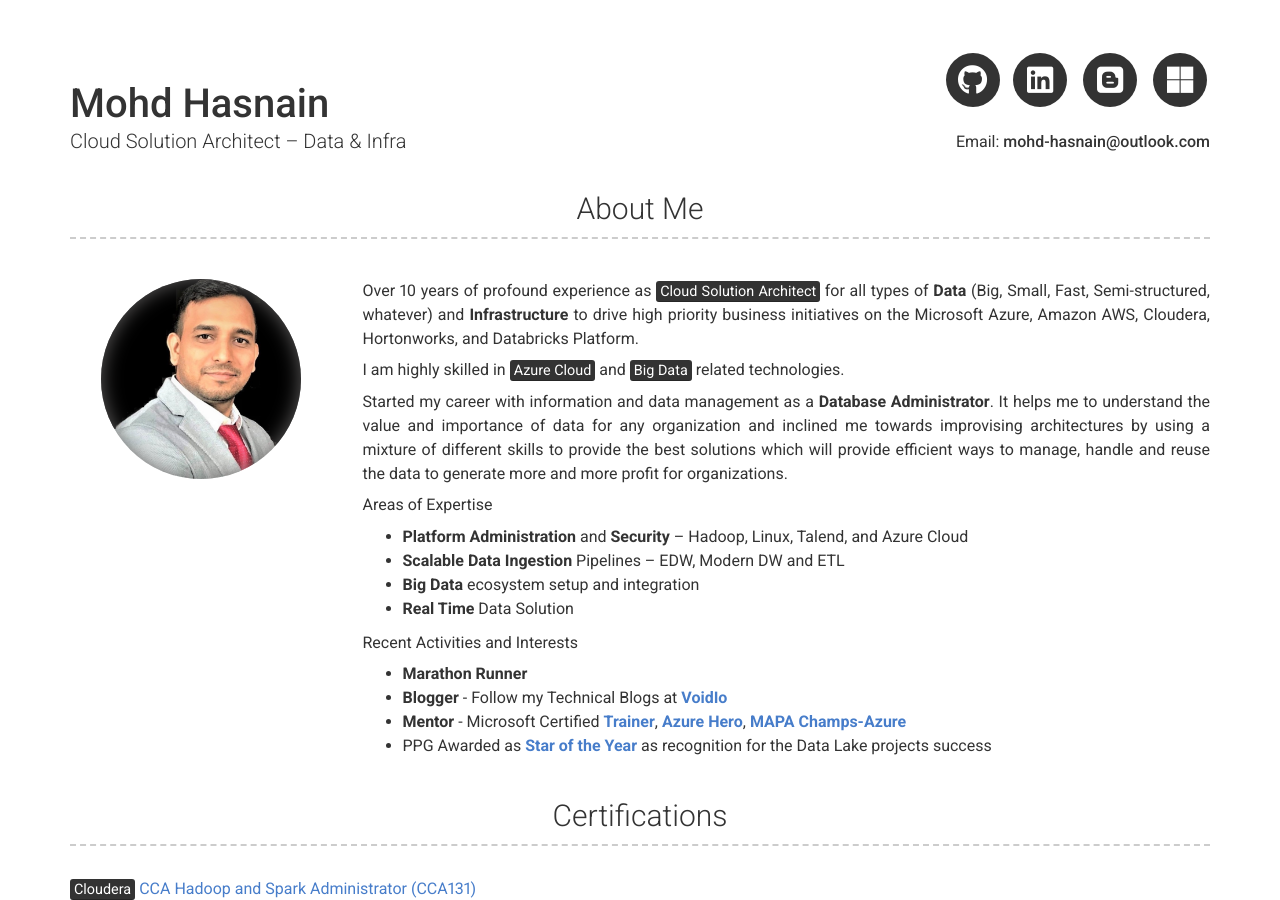
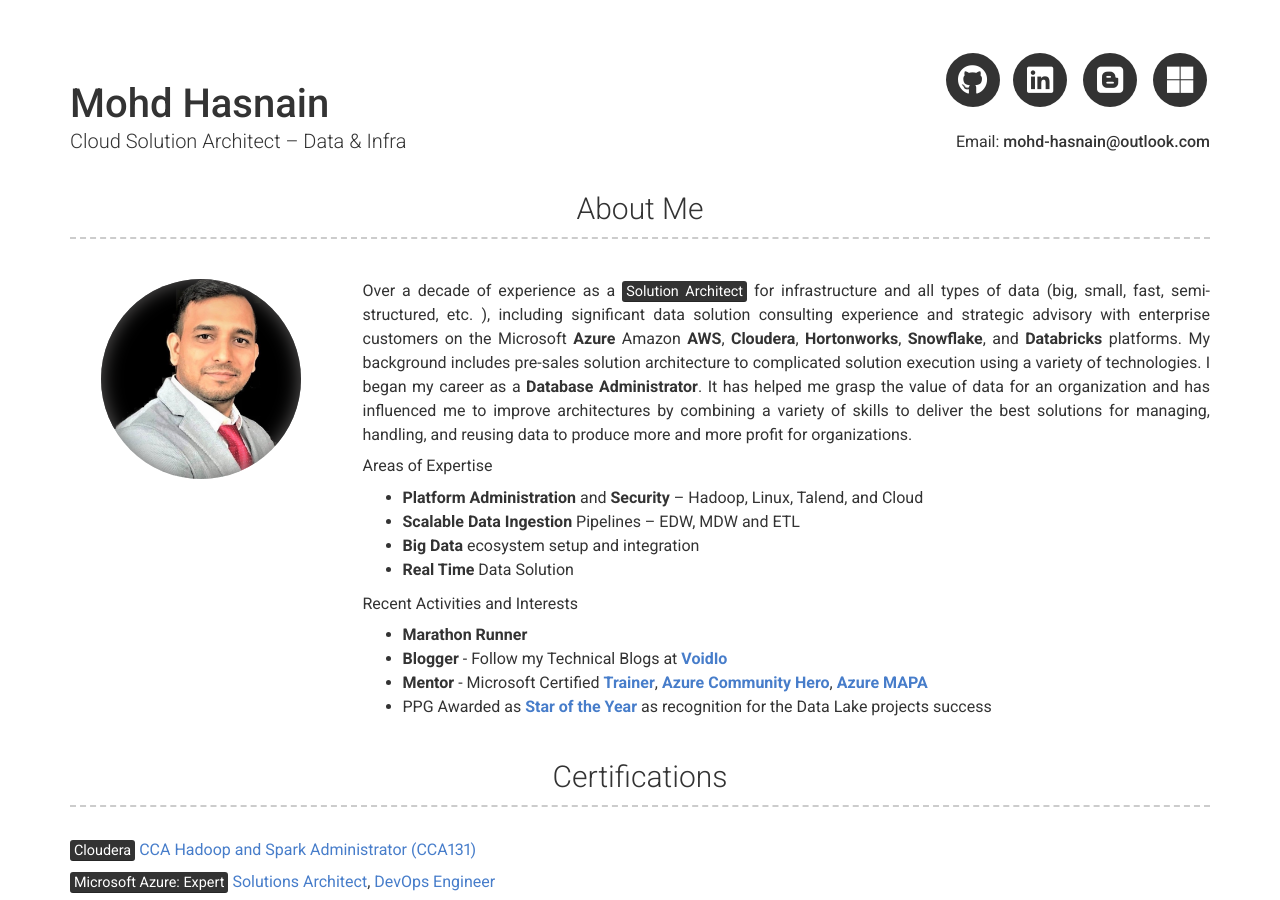
Before and after one commit to mohd-hasnain/mohd-hasnain.github.io, a Jekyll site: the page built from index.md, in a window 1280 px wide and 900 px high. Built offline with Jekyll 4.4.1, drawn with Linux system fonts in a browser that asks for light colours; nearby versions of some CDN libraries.

Commit message:
Update _config.yml

```diff
--- a/_config.yml
+++ b/_config.yml
@@ -38,19 +38,17 @@ additional_links:
 # about_title: About Me (Use this to override about section title)
 about_profile_image: assets/mohd.png
 about_content: | # this will include new lines to allow paragraphs
-  Over 10 years of profound experience as <mark>Cloud Solution Architect</mark> for all types of **Data** (Big, Small, Fast, Semi-structured, whatever) and **Infrastructure**
-  to drive high priority business initiatives on the Microsoft Azure, Amazon AWS, Cloudera, Hortonworks, and Databricks Platform.
-
-  I am highly skilled in <mark>Azure Cloud</mark> and <mark>Big Data</mark> related technologies.
-
-  Started my career with information and data management as a **Database Administrator**.
-  It helps me to understand the value and importance of data for any organization and inclined me towards improvising architectures
-  by using a mixture of different skills to provide the best solutions which will provide efficient ways to manage, handle and reuse
-  the data to generate more and more profit for organizations.
+  Over a decade of experience as a <mark>Solution Architect</mark> for infrastructure and all types of data (big, small, fast, semi-structured, etc. ),
+  including significant data solution consulting experience and strategic advisory with enterprise customers on the Microsoft **Azure** Amazon **AWS**,
+  **Cloudera**, **Hortonworks**, **Snowflake**, and **Databricks** platforms.
+  My background includes pre-sales solution architecture to complicated solution execution using a variety of technologies.
+  I began my career as a **Database Administrator**. It has helped me grasp the value of data for an organization and has influenced
+  me to improve architectures by combining a variety of skills to deliver the best solutions for managing, handling, and reusing data to
+  produce more and more profit for organizations.
 
   Areas of Expertise
-    - **Platform Administration** and **Security** – Hadoop, Linux, Talend, and Azure Cloud
-    - **Scalable Data Ingestion** Pipelines – EDW, Modern DW and ETL
+    - **Platform Administration** and **Security** – Hadoop, Linux, Talend, and Cloud
+    - **Scalable Data Ingestion** Pipelines – EDW, MDW and ETL
     - **Big Data** ecosystem setup and integration
     - **Real Time** Data Solution
 
@@ -58,8 +56,8 @@ about_content: | # this will include new lines to allow paragraphs
     - **Marathon Runner**
     - **Blogger** - Follow my Technical Blogs at [**VoidIo**](https://voidio.blogspot.com/)
     - **Mentor** - Microsoft Certified [**Trainer**](https://www.youracclaim.com/badges/40d31f64-8811-45ea-8234-0e289b77b9c3/accept),
-    [**Azure Hero**](https://enjinx.io/eth/asset/63151533),
-    [**MAPA Champs-Azure**](assets/mapa.jpeg)
+    [**Azure Community Hero**](https://enjinx.io/eth/asset/63151533),
+    [**Azure MAPA**](assets/mapa.jpeg)
     - PPG Awarded as [**Star of the Year**](assets/award.jpg) as recognition for the Data Lake projects success
 
 # Projects Section
```
